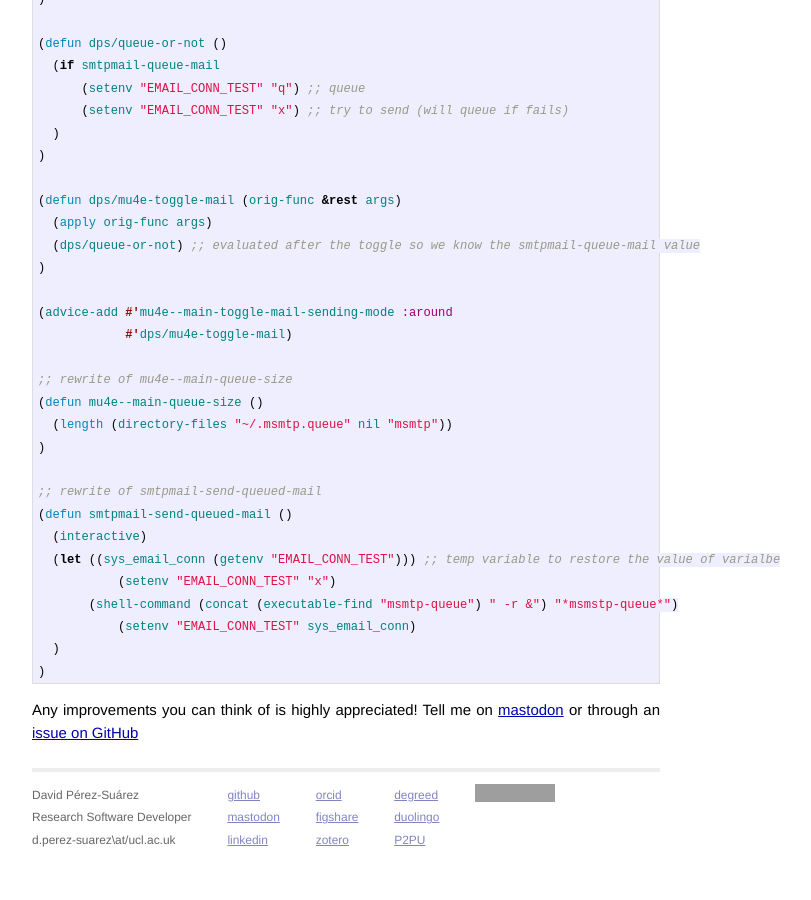
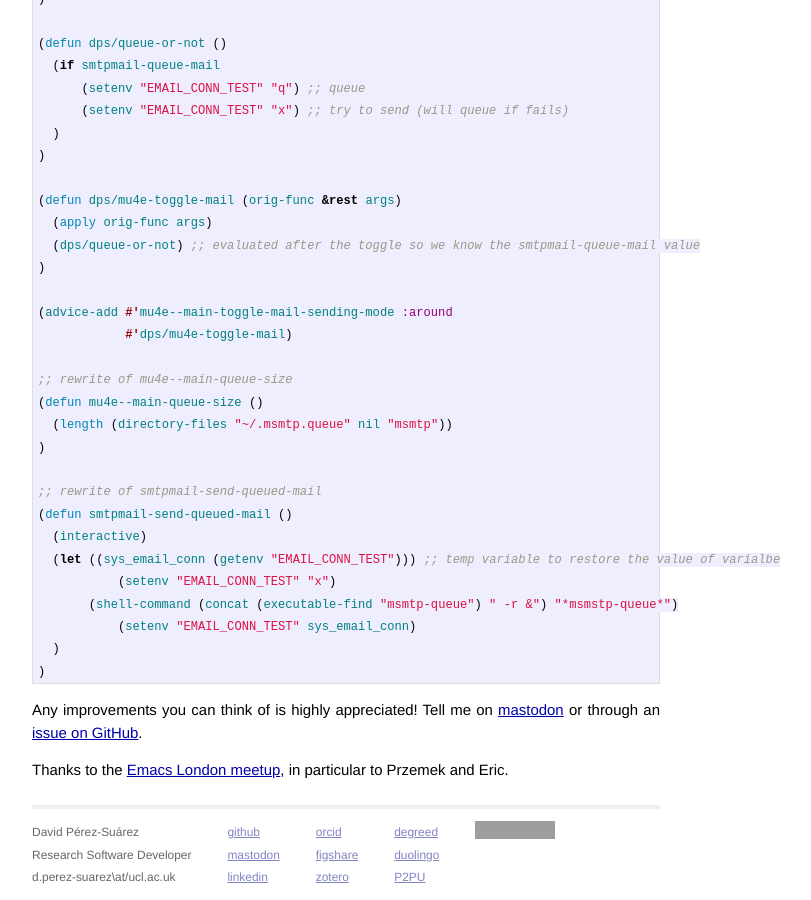
Before and after one commit to dpshelio/dpshelio.github.io, a Jekyll site: the page built from _posts/2025/11/19/2025-11-19-queue-email.md, in a window 1280 px wide and 900 px high, scrolled down 4431 px. Shown: the whole window, without its empty margins (294-1105 px from the left). Built offline with Jekyll 4.4.1, drawn with Linux system fonts in a browser that asks for light colours; before the commit the page ends 5294 px from its top, so only the background shows below that; grey boxes are pictures that could not be loaded.

Commit message:
adds thanks

```diff
--- a/_posts/2025/11/19/2025-11-19-queue-email.md
+++ b/_posts/2025/11/19/2025-11-19-queue-email.md
@@ -268,7 +268,9 @@ above first):
 
 Any improvements you can think of is highly appreciated! Tell me on
 [mastodon][mastodon-comment] or through an [issue on
-GitHub][gh-comment]
+GitHub][gh-comment].
+
+Thanks to the [Emacs London meetup][emacs-ldn], in particular to Przemek and Eric.
 
 
 [mu4e]: https://djcbsoftware.nl/code/mu/mu4e/index.html
@@ -282,7 +284,7 @@ GitHub][gh-comment]
 [msmtpqueue]: https://github.com/marlam/msmtp/tree/master/scripts/msmtpqueue
 [msmtpq]: https://github.com/marlam/msmtp/tree/master/scripts/msmtpq
 [o2ms]: https://github.com/harishkrupo/oauth2ms
-[emacs-ldn]: https://www.meetup.com/london-emacs-hacking/events/311781816/
+[emacs-ldn]: https://emacs.london/
 [msmptp#211]: https://github.com/marlam/msmtp/pull/211
 [gh-comment]: https://github.com/dpshelio/dpshelio.github.io/issues/new
 [mastodon-comment]: https://mastodon.green/@dvdgc13/115578263537884476
```
